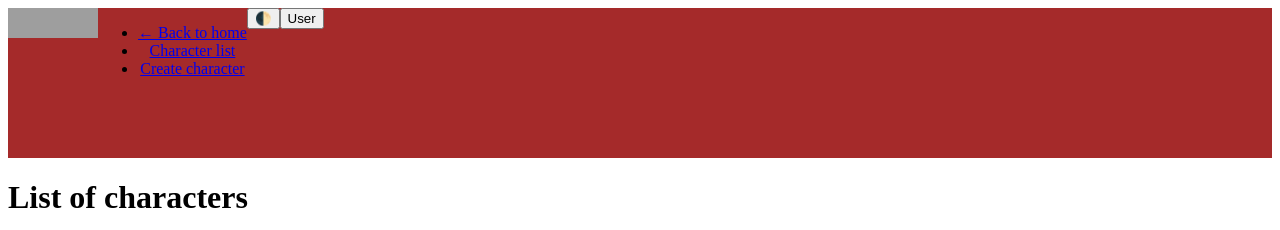
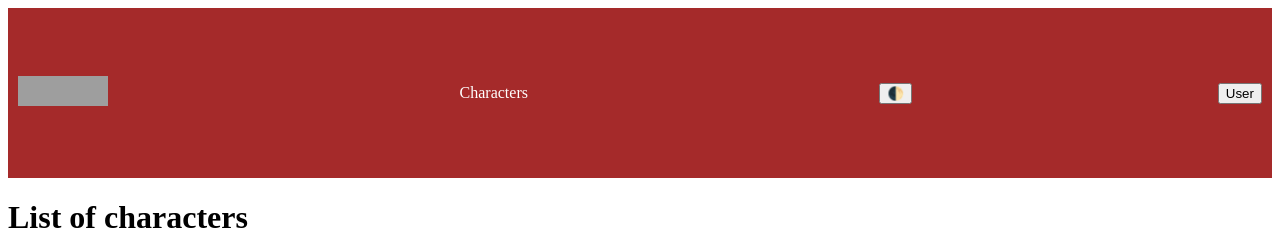
Before and after one commit to SchoolOfCode/bc13_final-project_front-end-room-8-boolean-hooligans, a Next.js app in the folder imaginerium/: page /characterList in a window 1280 px wide. Shown: the top 230 px of the page. Built offline with nearby package versions, Linux system fonts and the light colour scheme; grey boxes are pictures that could not be loaded.

Commit message:
Functional dropdown menu

```diff
--- a/imaginerium/Components/Navigation.js
+++ b/imaginerium/Components/Navigation.js
@@ -16,19 +16,16 @@ export default function Navigation() {
           alt="Imaginerium"
         />
       </div>
-      <div className={styles.menu}>
-        <ul>
-          <li>
-            <Link href="/">← Back to home</Link>
-          </li>
-          <li>
-            <Link href="/characterList">Character list</Link>
-          </li>
-          <li>
-            <Link href="/createCharacter">Create character</Link>
-          </li>
-        </ul>
-      </div>
+  <div class={styles.dropdown}>
+    <button class={styles.dropbtn}>Characters
+      <i class="fa fa-caret-down"></i>
+    </button>
+    <div class={styles.dropdownContent}>
+    <Link href="/">← Back to home</Link>
+    <Link href="/characterList">Character list</Link>
+    <Link href="/createCharacter">Create character</Link>
+    </div>
+</div>
       <div className={styles.darkModeSwitch}>
         <button>🌓</button>
       </div>
--- a/imaginerium/pages/createCharacter.js
+++ b/imaginerium/pages/createCharacter.js
@@ -25,7 +25,7 @@ export default function createCharacter() {
 
     return (
         <>
-        {/* <Navigation></Navigation> */}
+        <Navigation></Navigation>
         <div>
         <h1>Create character</h1>
        <form onSubmit={(e) => {
--- a/imaginerium/styles/navigation.module.css
+++ b/imaginerium/styles/navigation.module.css
@@ -4,8 +4,58 @@
     background-color: brown;
     height: 150px;
     text-align: center;
+    justify-content: space-between;
+    padding: 10px;
+    align-items: center;
 }
 
 .menu{
     gap: 1
 }
+
+.dropdown {
+    float: left;
+    overflow: hidden;
+  }
+
+.dropdown .dropbtn {
+    font-size: 16px;
+    border: none;
+    outline: none;
+    color: white;
+    padding: 14px 16px;
+    min-width: 160px;
+    background-color: inherit;
+    font-family: inherit; /* Important for vertical align on mobile phones */
+    margin: 0; /* Important for vertical align on mobile phones */
+  }
+
+  .navbar a:hover, .dropdown:hover .dropbtn {
+    background-color: red;
+  }
+
+  .dropdownContent {
+    display: none;
+    position: absolute;
+    background-color: #f9f9f9;
+    min-width: 160px;
+    box-shadow: 0px 8px 16px 0px rgba(0,0,0,0.2);
+    z-index: 1;
+  }
+
+  .dropdownContent a {
+    float: none;
+    color: black;
+    padding: 12px 16px;
+    text-decoration: none;
+    display: block;
+    text-align: left;
+  }
+
+  .dropdownContent a:hover {
+    background-color: #ddd;
+  }
+
+  .dropdown:hover .dropdownContent {
+    display: block;
+  }
```
